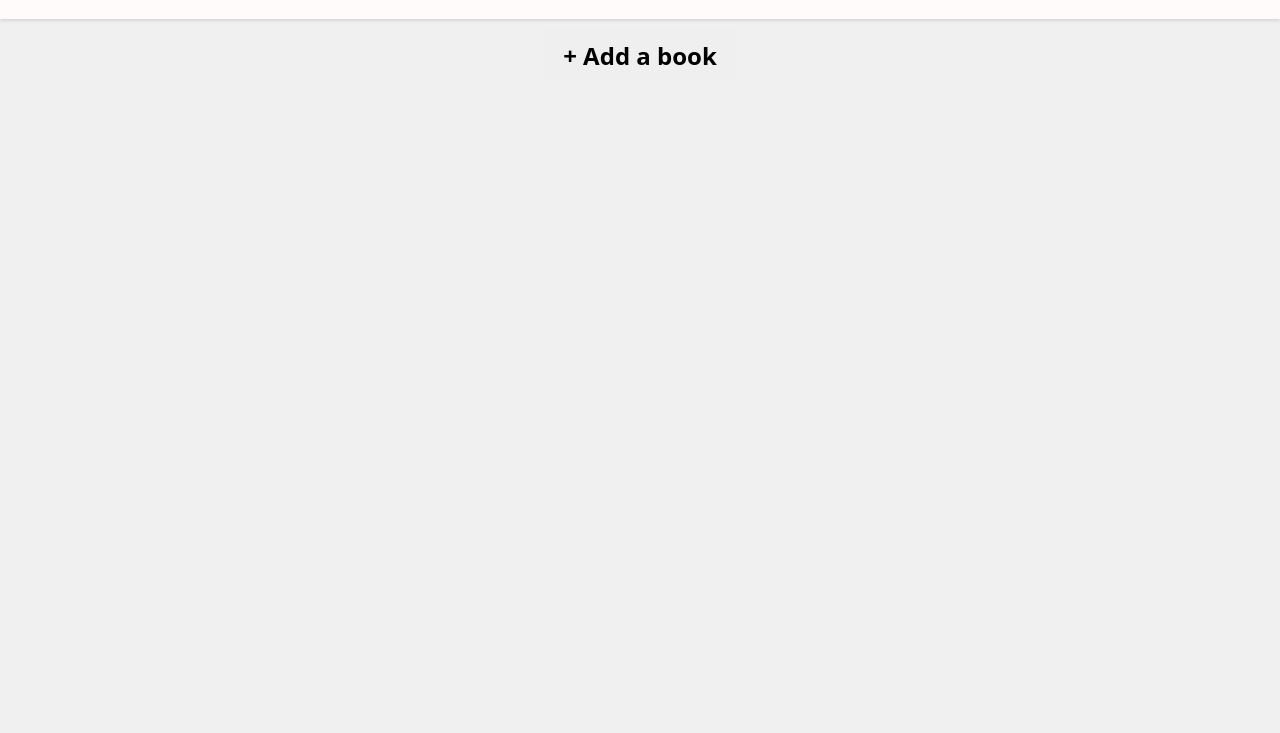
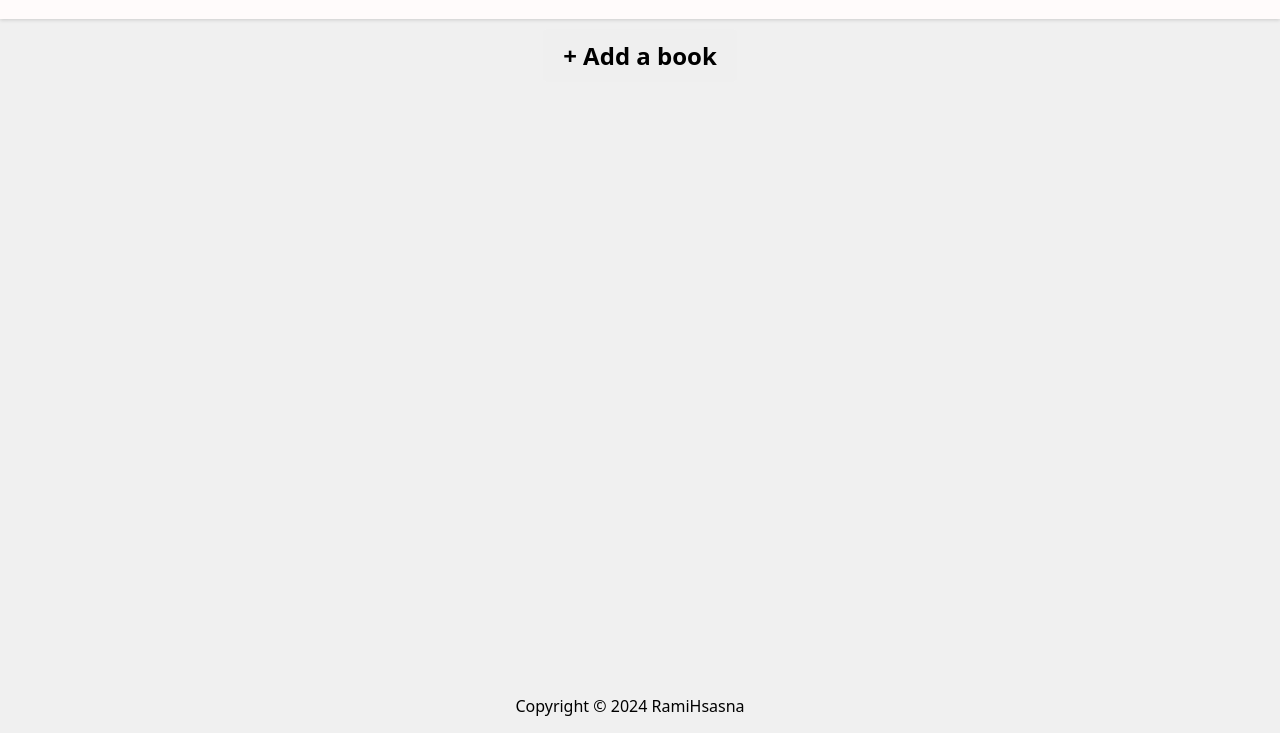
Before and after one commit to RamiHsasna/Library, a plain HTML site: page index.html in a window 1280 px wide. Shown: the part 67-800 px from the top of the page. Drawn offline with Linux system fonts and the light colour scheme.

Commit message:
Added footer element and styling

```diff
--- a/index.html
+++ b/index.html
@@ -5,11 +5,24 @@
     <meta name="viewport" content="width=device-width, initial-scale=1.0" />
     <title>Library Project</title>
     <link rel="stylesheet" href="style.css" />
+    <script src="script.js" defer></script>
   </head>
   <body>
     <div class="header">
       <h1>Library Project</h1>
     </div>
     <button id="createBook">+ Add a book</button>
+    <footer class="footer">
+      <p>
+        Copyright ©
+        <script>
+          document.write(new Date().getFullYear());
+        </script>
+        RamiHsasna
+      </p>
+      <a href="https://github.com/RamiHsasna" target="_blank">
+        <i class="fab fa-github"></i>
+      </a>
+    </footer>
   </body>
 </html>
--- a/style.css
+++ b/style.css
@@ -38,3 +38,14 @@ button {
 button:hover {
   filter: brightness(90%);
 }
+
+.footer {
+  position: absolute;
+  bottom: 0;
+  left: 0;
+  display: flex;
+  justify-content: center;
+  align-items: center;
+  gap: 20px;
+  width: 100%;
+}
```
Also changed, not shown: script.js (added).
